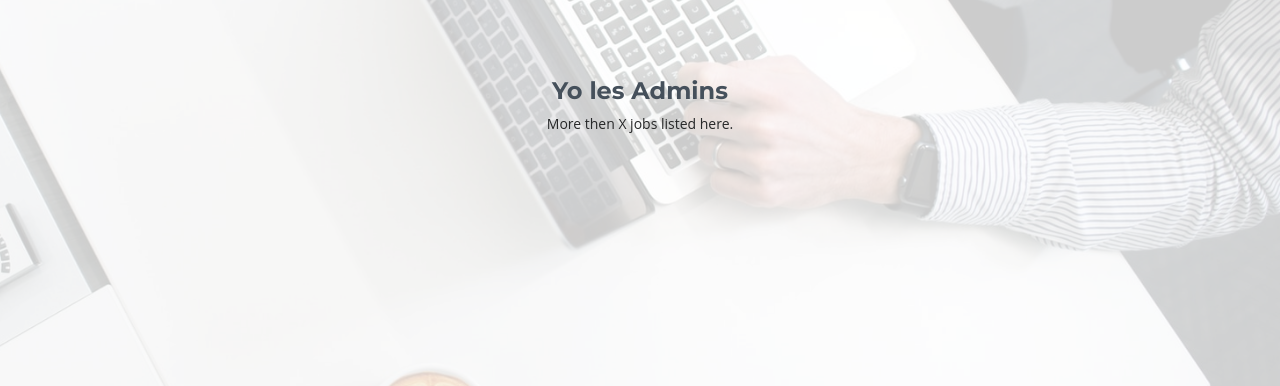
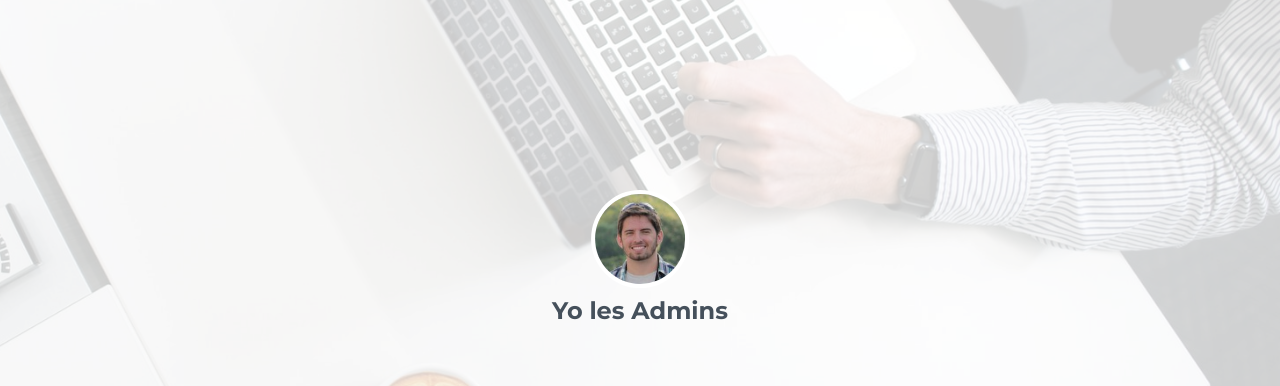
Before and after one commit to flo99o/Front_Tech, a React (Create React App) app: page /profile/1/1 in a window 1280 px wide. Shown: the part 460-846 px from the top of the page. Built offline with nearby package versions, Linux system fonts and the light colour scheme.

Commit message:
created adminProfile

```diff
--- /dev/null
+++ b/src/components/AdminProfile.js
@@ -0,0 +1,72 @@
+import React from 'react'
+// components
+import Category from "../components/Category";
+const AdminProfile = () => {
+
+    return (
+        <>
+        <div className="inner--profilePage">
+        <div className="user">
+        <Category name={"Les utilisateurs"}/>
+          <div className="list">
+            <table>
+              <thead>
+                <tr>
+                  <th>Prénom</th>
+                  <th>Nom</th>
+                </tr>
+              </thead>
+              <tbody>
+                <tr>
+                  <td>Tracy</td>
+                  <td>zumbu</td>
+                </tr>
+                <tr>
+                  <td>Paul</td>
+                  <td>Mouche</td>
+                  <td>x</td>
+                </tr>
+              </tbody>
+            </table>
+          </div>
+        </div>
+
+        <div className="ad">
+            <Category name={"Les offres"} />
+          <div className="list">
+            <table>
+              <thead>
+                <tr>
+                  <th>Poste</th>
+                  <th>Société</th>
+                  <th>Type</th>
+                </tr>
+              </thead>
+              <tbody>
+                <tr>
+                  <td>FullStack</td>
+                  <td>LCL</td>
+                  <td>CDI</td>
+                </tr>
+              </tbody>
+            </table>
+          </div>
+        </div>
+
+        <div className="compagny">
+           <Category name={"Les compagnies"}/>
+
+          <div className="list">
+            <ul>
+              <li>LCL</li>
+              <li>BNP paribas</li>
+            </ul>
+          </div>
+        </div>
+      </div>
+      <button className="btn">Créer une nouvelle offre</button>
+      </>
+    )
+}
+
+export default AdminProfile
--- a/src/components/Hero.js
+++ b/src/components/Hero.js
@@ -9,7 +9,6 @@ const Hero = (props) => {
         <img id="logo-menu" src="https://img.icons8.com/metro/26/000000/menu.png"/>
         <Header/>
       <div className="heading-primary">
-        {}
         <h1 className="heading-primary--main">{props.title}</h1>
         <p className="heading-primary--sub">More then X jobs listed here.</p>
       </div>
--- /dev/null
+++ b/src/components/HeroProfile.js
@@ -0,0 +1,24 @@
+import React from "react";
+//components
+import Header from "../components/Header"
+
+const HeroProfile = (props) => {
+
+  return (
+    <section className="hero">
+      <img
+        id="logo-menu"
+        src="https://img.icons8.com/metro/26/000000/menu.png"
+      />
+      <Header />
+      <div className="heading-primary heading-primary--down">
+          <img className="profilePhoto" src={props.photo} alt=""/>
+  <h1 className="heading-primary--main">{props.userType}</h1>
+      </div>
+
+
+    </section>
+  );
+};
+
+export default HeroProfile;
--- a/src/css/style.css
+++ b/src/css/style.css
@@ -96,6 +96,17 @@ th {
   display: flex;
   flex-direction: column;
   justify-content: center; }
+
+.profilePhoto {
+  height: 9rem;
+  width: 9rem;
+  border-radius: 50%;
+  -webkit-border-radius: 50%;
+  -moz-border-radius: 50%;
+  -ms-border-radius: 50%;
+  -o-border-radius: 50%;
+  border: 4px solid white;
+  box-sizing: content-box; }
 
 h1, h2, h6 {
   color: var(--color-secondary-title); }
@@ -215,6 +226,12 @@ h1, h2, h6 {
   transform: translate(-50%, -50%);
   text-align: center;
   white-space: nowrap; }
+  .heading-primary--down {
+    position: absolute;
+    top: 64%;
+    left: 50%;
+    transform: translate(-50%, -50%);
+    text-align: center; }
 
 #logo-menu {
   position: absolute;
--- a/src/pages/ProfilePage.js
+++ b/src/pages/ProfilePage.js
@@ -1,75 +1,17 @@
 import React from "react";
 //components
-import Hero from "../components/Hero";
+import HeroProfile from '../components/HeroProfile'
+
 //photo
 import user from "../assets/user_profile/man.jpg"
-import Category from "../components/Category";
+import AdminProfile from "../components/AdminProfile";
 
-const ProfilePage = () => {
+const ProfilePage = (props) => {
   return (
     <div className="profilePage">
-      <Hero title={"Yo les Admins"} photo={user}/>
+      <HeroProfile photo={user} userType={'Yo les Admins'}/>
       <div className="container">
-        <div className="inner--profilePage">
-          <div className="user">
-          <Category name={"Les utilisateurs"}/>
-            <div className="list">
-              <table>
-                <thead>
-                  <tr>
-                    <th>Prénom</th>
-                    <th>Nom</th>
-                  </tr>
-                </thead>
-                <tbody>
-                  <tr>
-                    <td>Tracy</td>
-                    <td>zumbu</td>
-                  </tr>
-                  <tr>
-                    <td>Paul</td>
-                    <td>Mouche</td>
-                    <td>x</td>
-                  </tr>
-                </tbody>
-              </table>
-            </div>
-          </div>
-
-          <div className="ad">
-              <Category name={"Les offres"} />
-            <div className="list">
-              <table>
-                <thead>
-                  <tr>
-                    <th>Poste</th>
-                    <th>Société</th>
-                    <th>Type</th>
-                  </tr>
-                </thead>
-                <tbody>
-                  <tr>
-                    <td>FullStack</td>
-                    <td>LCL</td>
-                    <td>CDI</td>
-                  </tr>
-                </tbody>
-              </table>
-            </div>
-          </div>
-
-          <div className="compagny">
-             <Category name={"Les compagnies"}/>
-
-            <div className="list">
-              <ul>
-                <li>LCL</li>
-                <li>BNP paribas</li>
-              </ul>
-            </div>
-          </div>
-        </div>
-        <button className="btn">Créer une nouvelle offre</button>
+        <AdminProfile />
       </div>
     </div>
   );
--- a/src/sass/base/_base.scss
+++ b/src/sass/base/_base.scss
@@ -116,3 +116,15 @@ th{
   flex-direction: column;
   justify-content: center;
 }
+
+.profilePhoto {
+        height: 9rem;
+        width: 9rem;
+        border-radius: 50%;
+        -webkit-border-radius: 50%;
+        -moz-border-radius: 50%;
+        -ms-border-radius: 50%;
+        -o-border-radius: 50%;
+        border: 4px solid white;
+        box-sizing: content-box;
+}
--- a/src/sass/components/_hero.scss
+++ b/src/sass/components/_hero.scss
@@ -20,13 +20,12 @@
 }
 
 .heading-primary {
-    position: absolute;
-    top: 50%;
-    left: 50%;
-    transform: translate(-50%, -50%);
-    text-align: center;
+    @include centerAbsolute(50%);
+    white-space: nowrap;
+    &--down {
+        @include centerAbsolute(64%)
+    }
 
-    white-space: nowrap;
 }
 
 #logo-menu {
```
Also changed, not shown: src/sass/abstract/_mixins.scss (+8 -0 lines).
